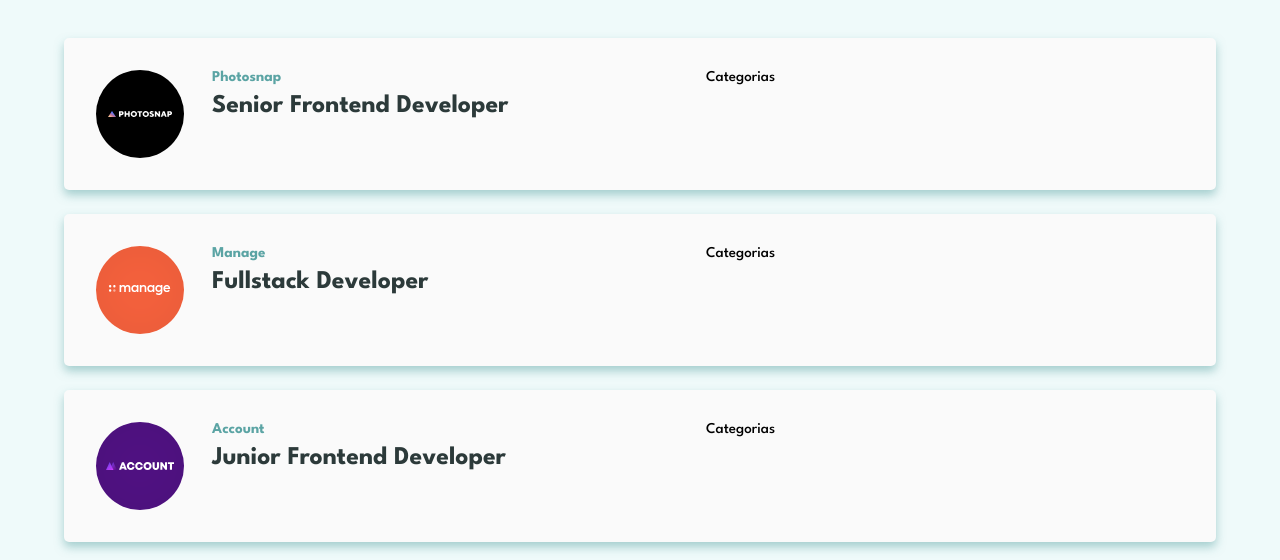
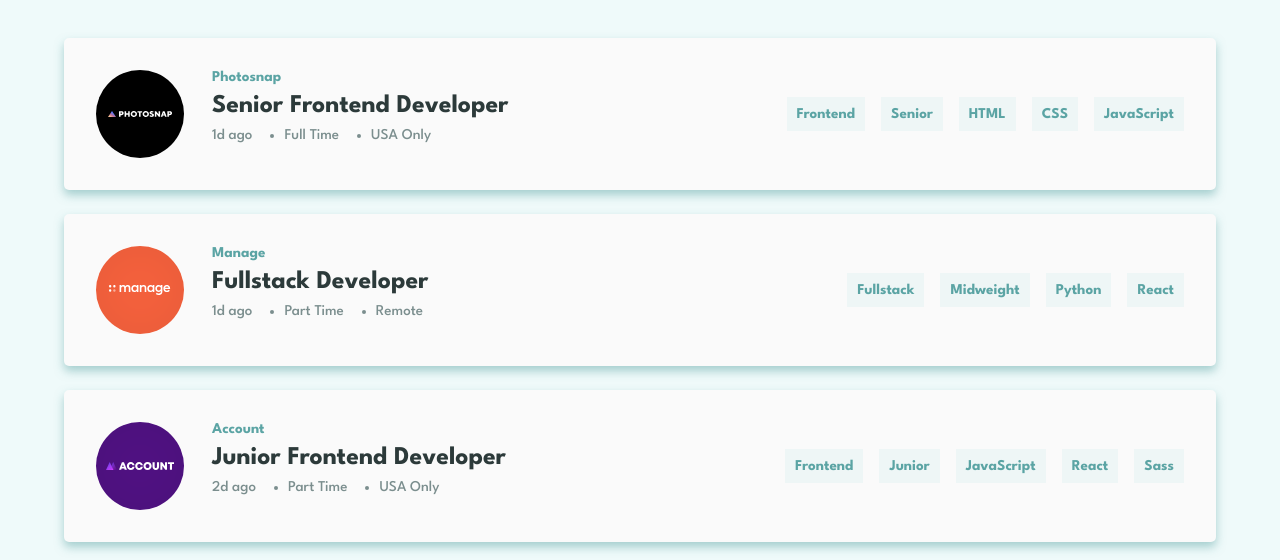
Before and after one commit to DavidXploidz/Job-listings-with-filtering, a React (Vite) app: page / in a window 1280 px wide. Shown: the part 170-730 px from the top of the page. Built offline with nearby package versions, Linux system fonts and the light colour scheme.

Commit message:
skills section agredado

```diff
--- a/src/App.jsx
+++ b/src/App.jsx
@@ -9,7 +9,7 @@ function App() {
   return (
     <>
       <Header />
-      <main className="contenedor mt-5">
+      <main className="contenedor my-5">
         {jobs ? jobs.map(job => (
           <JobsCard key={job.id} job={job} />
         )) : (
--- a/src/components/JobsCard.jsx
+++ b/src/components/JobsCard.jsx
@@ -1,16 +1,24 @@
+import { useState } from 'react';
 import '../styles/JobsCard.css'
 
 export default function JobsCard({job}) {
 
     const {
-    id,
         company,
         logo,
         position,
         postedAt,
         contract,
-    location
+        location,
+        languages,
+        tools,
+        level,
+        role
     } = job;
+
+    let skills = languages.concat(tools);
+    skills.unshift(level);
+    skills.unshift(role);
 
   return (
     <div className='jobsCard'>
@@ -20,9 +28,20 @@ const {
         <div>
             <p className='jobsCard__company'>{company}</p>
             <h3 className='jobsCard__position'>{position}</h3>
+            <ul className='jobsCard__list'>
+                <li>{postedAt}</li>
+                <li>{contract}</li>
+                <li>{location}</li>
+            </ul>
         </div>
-        <div>
-            Categorias
+        <div className='jobsCard__skills'>
+            {skills ? skills.map((skill, index) => (
+                <div key={index} className='skill'>
+                    {skill}
+                </div>
+            )): (
+                <p>No requirements</p>
+            )}
         </div>
     </div>
   )
--- a/src/context/JobsProvider.jsx
+++ b/src/context/JobsProvider.jsx
@@ -12,7 +12,7 @@ const JobsProvider = ({children}) => {
         const url = 'http://localhost:5173/data.json';
         const respuesta = await fetch(url);
         const resultado = await respuesta.json();
-        setJobs(resultado)
+        setJobs(resultado);
     }
 
     const [jobs, setJobs] = useState([]);
@@ -20,7 +20,7 @@ const JobsProvider = ({children}) => {
     return (
         <JobsContext.Provider
                 value={{
-                    jobs
+                    jobs,
                 }}
         >{children}
         </JobsContext.Provider>
--- a/src/index.css
+++ b/src/index.css
@@ -44,6 +44,7 @@ input, textarea, button, select{
   margin: 0 auto;
   width: 90%;
 }
-.mt-5{
+.my-5{
   margin-top: 5rem;
+  margin-bottom: 5rem;
 }
--- a/src/styles/JobsCard.css
+++ b/src/styles/JobsCard.css
@@ -20,3 +20,25 @@
     margin: 10px 0;
     color: var(--VeryDarkGrayishCyan);
 }
+.jobsCard__list{
+    display: flex;
+    align-items: center;
+    column-gap: 2rem;
+    color: var(--DarkGrayishCyan);
+    font-weight: 500;
+}
+.jobsCard__list li:first-child {
+    list-style: none;
+}
+.jobsCard__skills{
+    display: flex;
+    align-items: center;
+    justify-self: end;
+    gap: 1rem;
+}
+.skill{
+    background-color: var(--LightGrayishCyan2);
+    padding: 10px;
+    color: var(--DesaturatedDarkCyan);
+    font-weight: 700;
+}
```
Lines whose indentation alone changed are shown as unchanged.
